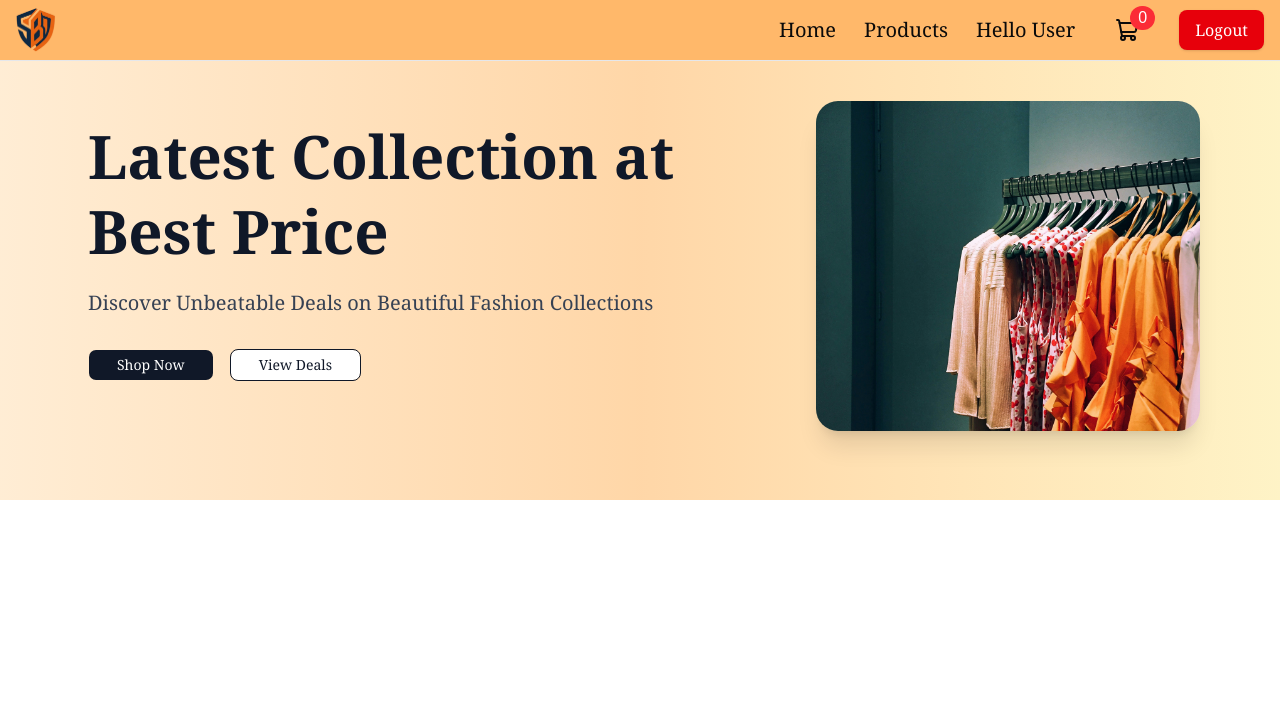
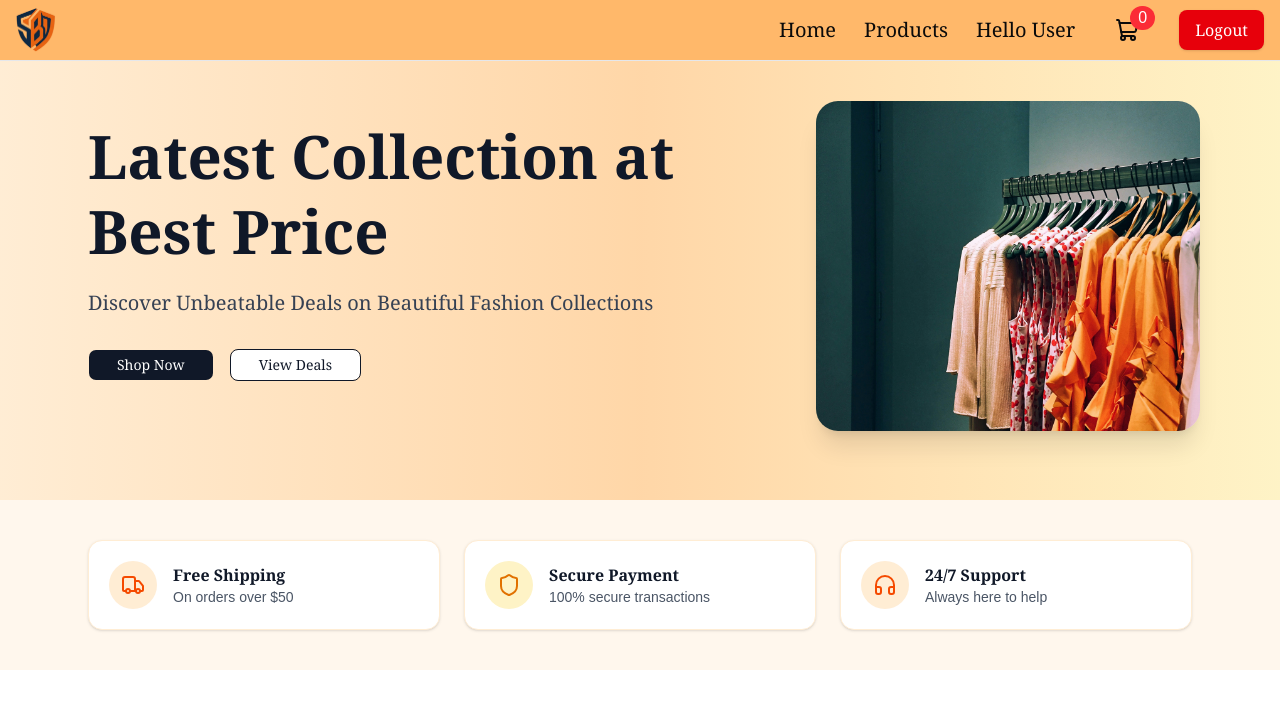
Before and after one commit to Praneeth3105/Sri-Sai-Balaji-Dress-Materials-E-Commerce, a React app in the folder frontend/: page / in a window 1280 px wide. Shown: the top 708 px of the page. Built offline with nearby package versions, Linux system fonts and the light colour scheme; the HTML template or start-up script is replaced by a standard one.

Commit message:
Features.jsx

```diff
--- a/frontend/src/components/Features.jsx
+++ b/frontend/src/components/Features.jsx
@@ -1,9 +1,56 @@
-import React from 'react'
+import { Headphones, Shield, Truck } from "lucide-react";
+import React from "react";
 
 const Features = () => {
   return (
-    <div>Features</div>
-  )
-}
+    <section className="py-10 bg-orange-50">
+      <div className="max-w-6xl mx-auto px-6">
+        <div className="grid md:grid-cols-3 gap-6">
+          {/* Free Shipping */}
+          <div className="flex items-center gap-4 bg-white rounded-xl p-5 shadow-sm border border-orange-100 hover:shadow-md transition-shadow">
+            <div className="h-12 w-12 bg-orange-100 rounded-full flex items-center justify-center shrink-0">
+              <Truck className="h-6 w-6 text-orange-600" />
+            </div>
 
-export default Features
+            <div>
+              <h3 className="font-semibold font-serif text-gray-900">
+                Free Shipping
+              </h3>
+              <p className="text-sm text-gray-600">On orders over $50</p>
+            </div>
+          </div>
+
+          {/* Secure Payment */}
+          <div className="flex items-center gap-4 bg-white rounded-xl p-5 shadow-sm border border-orange-100 hover:shadow-md transition-shadow">
+            <div className="h-12 w-12 bg-amber-100 rounded-full flex items-center justify-center shrink-0">
+              <Shield className="h-6 w-6 text-amber-600" />
+            </div>
+
+            <div>
+              <h3 className="font-semibold font-serif text-gray-900">
+                Secure Payment
+              </h3>
+              <p className="text-sm text-gray-600">100% secure transactions</p>
+            </div>
+          </div>
+
+          {/* 24/7 Support */}
+          <div className="flex items-center gap-4 bg-white rounded-xl p-5 shadow-sm border border-orange-100 hover:shadow-md transition-shadow">
+            <div className="h-12 w-12 bg-orange-100 rounded-full flex items-center justify-center shrink-0">
+              <Headphones className="h-6 w-6 text-orange-600" />
+            </div>
+
+            <div>
+              <h3 className="font-semibold font-serif text-gray-900">
+                24/7 Support
+              </h3>
+              <p className="text-sm text-gray-600">Always here to help</p>
+            </div>
+          </div>
+        </div>
+      </div>
+    </section>
+  );
+};
+
+export default Features;
--- a/frontend/src/pages/Home.jsx
+++ b/frontend/src/pages/Home.jsx
@@ -1,10 +1,12 @@
+import Features from '@/components/Features'
 import Hero from '@/components/Hero'
 import React from 'react'
 
 const Home = () => {
   return (
     <div>
-      <Hero/>
+      <Hero />
+      <Features/>
       </div>
   )
 }
```
